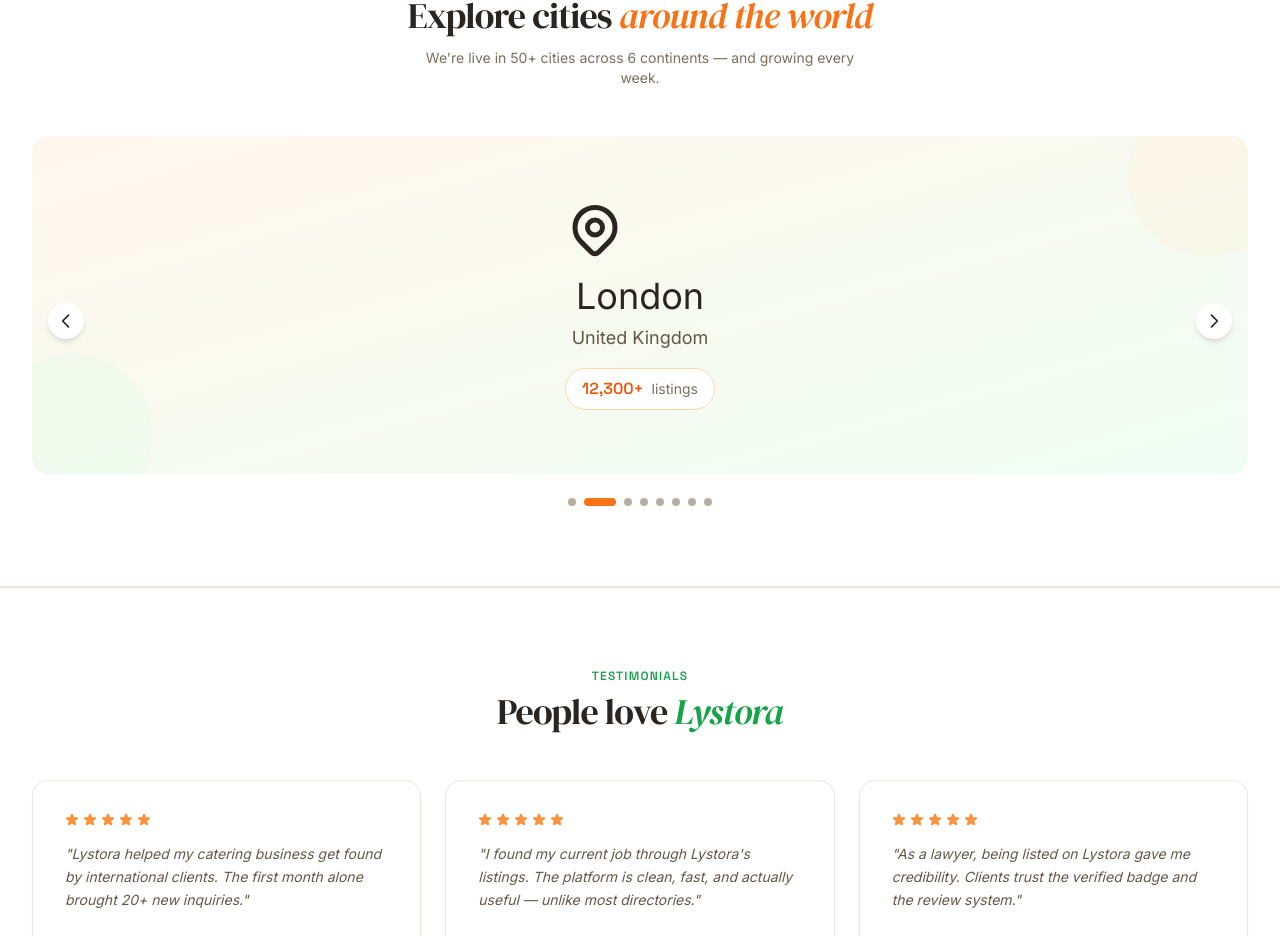
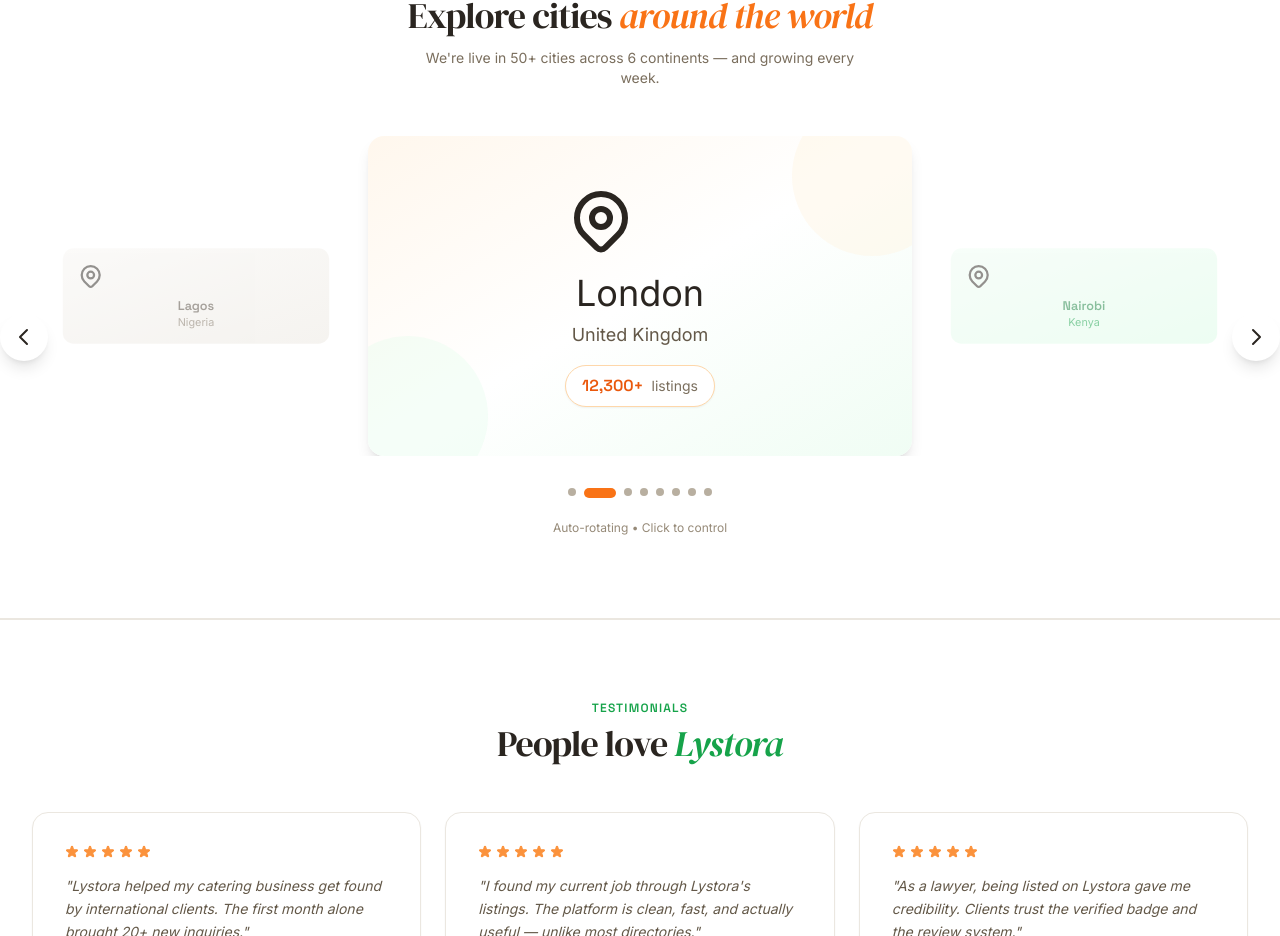
Before and after one commit to Ifunanya-190/Lystora, a React (Vite) app: page / in a window 1280 px wide. Shown: the part 2288-3224 px from the top of the page. Built offline with nearby package versions, Linux system fonts and the light colour scheme; no server answers.

Commit message:
Implement cover flow carousel with three-panel peek view

```diff
--- a/src/components/CityCarousel.jsx
+++ b/src/components/CityCarousel.jsx
@@ -4,36 +4,65 @@
 
 export default function CityCarousel({ cities }) {
   const [currentIndex, setCurrentIndex] = useState(0)
+  const [isAutoPlay, setIsAutoPlay] = useState(true)
 
   // Auto-rotate cities every 5 seconds
   useEffect(() => {
+    if (!isAutoPlay) return
+
     const interval = setInterval(() => {
       setCurrentIndex((prevIndex) => (prevIndex + 1) % cities.length)
     }, 5000)
     return () => clearInterval(interval)
-  }, [cities.length])
+  }, [cities.length, isAutoPlay])
 
   const goToPrevious = () => {
+    setIsAutoPlay(false)
     setCurrentIndex((prevIndex) =>
       prevIndex === 0 ? cities.length - 1 : prevIndex - 1
     )
   }
 
   const goToNext = () => {
+    setIsAutoPlay(false)
     setCurrentIndex((prevIndex) => (prevIndex + 1) % cities.length)
   }
 
+  const handleDotClick = (index) => {
+    setIsAutoPlay(false)
+    setCurrentIndex(index)
+  }
+
+  // Get previous, current, and next cities for the three-panel view
+  const getPrevIndex = () => (currentIndex === 0 ? cities.length - 1 : currentIndex - 1)
+  const getNextIndex = () => (currentIndex + 1) % cities.length
+
+  const prevCity = cities[getPrevIndex()]
   const currentCity = cities[currentIndex]
+  const nextCity = cities[getNextIndex()]
 
   return (
-    <div className="relative">
-      {/* Main carousel container */}
-      <div className="relative overflow-hidden">
+    <div className="relative w-full">
+      {/* Three-Panel Carousel Container */}
+      <div className="relative overflow-hidden w-full">
+        <div className="flex items-center justify-center gap-4 md:gap-6 px-4">
+          {/* Previous City (Left) - Peek View */}
+          <div className="hidden md:flex flex-shrink-0 w-1/4 opacity-50 transform scale-90 transition-all duration-500">
+            <div className="w-full bg-gradient-to-br from-ink-50 to-ink-100 rounded-xl p-4 text-center">
+              <div className="text-3xl mb-2">{prevCity.flag}</div>
+              <h4 className="font-accent font-semibold text-sm text-ink-700 truncate">
+                {prevCity.name}
+              </h4>
+              <p className="text-xs text-ink-500">{prevCity.country}</p>
+            </div>
+          </div>
+
+          {/* Current City (Center) - Main Focus */}
           <Link
             to={`/city?loc=${currentCity.name}`}
-          className="block group"
+            className="flex-1 md:flex-shrink-0 md:w-2/5 group transition-transform duration-500"
           >
-          <div className="bg-gradient-to-br from-terra-50 to-forest-50 rounded-2xl p-8 sm:p-12 md:p-16 text-center min-h-80 flex flex-col items-center justify-center relative overflow-hidden transition-all duration-500"
+            <div className="bg-gradient-to-br from-terra-50 via-white to-forest-50 rounded-2xl p-8 sm:p-12 text-center min-h-80 flex flex-col items-center justify-center relative overflow-hidden shadow-lg group-hover:shadow-2xl transition-shadow duration-300 transform group-hover:scale-105"
             >
               {/* Decorative circles */}
               <div className="absolute -top-10 -right-10 w-40 h-40 bg-terra-100 rounded-full opacity-30" />
@@ -41,12 +70,14 @@
 
               {/* Content */}
               <div className="relative z-10">
-              <div className="text-5xl md:text-6xl mb-4">{currentCity.flag}</div>
+                <div className="text-6xl md:text-7xl mb-4 animate-bounce-slow">
+                  {currentCity.flag}
+                </div>
                 <h3 className="font-editorial text-3xl md:text-4xl text-ink-900 mb-2 group-hover:text-terra-600 transition-colors">
                   {currentCity.name}
                 </h3>
                 <p className="text-lg text-ink-600 mb-4">{currentCity.country}</p>
-              <div className="inline-flex items-center gap-2 bg-white rounded-full px-4 py-2 border border-terra-200 group-hover:border-terra-400 transition-colors">
+                <div className="inline-flex items-center gap-2 bg-white rounded-full px-4 py-2 border border-terra-200 group-hover:border-terra-400 shadow-sm transition-all">
                   <span className="font-accent font-semibold text-terra-600">
                     {currentCity.listingCount}
                   </span>
@@ -55,37 +86,59 @@
               </div>
             </div>
           </Link>
+
+          {/* Next City (Right) - Peek View */}
+          <div className="hidden md:flex flex-shrink-0 w-1/4 opacity-50 transform scale-90 transition-all duration-500">
+            <div className="w-full bg-gradient-to-br from-forest-50 to-forest-100 rounded-xl p-4 text-center">
+              <div className="text-3xl mb-2">{nextCity.flag}</div>
+              <h4 className="font-accent font-semibold text-sm text-forest-700 truncate">
+                {nextCity.name}
+              </h4>
+              <p className="text-xs text-forest-600">{nextCity.country}</p>
+            </div>
+          </div>
+        </div>
       </div>
 
-      {/* Navigation buttons */}
+      {/* Navigation Buttons */}
       <button
         onClick={goToPrevious}
-        className="absolute left-4 top-1/2 -translate-y-1/2 z-20 bg-white rounded-full p-2 shadow-md hover:shadow-lg hover:bg-terra-50 transition-all"
+        className="absolute left-0 top-1/2 -translate-y-1/2 z-20 -ml-6 md:-ml-8 bg-white rounded-full p-3 shadow-lg hover:shadow-xl hover:bg-terra-50 transition-all duration-200 transform hover:scale-110"
+        aria-label="Previous city"
       >
-        <HiOutlineChevronLeft className="text-xl text-ink-900" />
+        <HiOutlineChevronLeft className="text-2xl text-ink-900" />
       </button>
 
       <button
         onClick={goToNext}
-        className="absolute right-4 top-1/2 -translate-y-1/2 z-20 bg-white rounded-full p-2 shadow-md hover:shadow-lg hover:bg-terra-50 transition-all"
+        className="absolute right-0 top-1/2 -translate-y-1/2 z-20 -mr-6 md:-mr-8 bg-white rounded-full p-3 shadow-lg hover:shadow-xl hover:bg-terra-50 transition-all duration-200 transform hover:scale-110"
+        aria-label="Next city"
       >
-        <HiOutlineChevronRight className="text-xl text-ink-900" />
+        <HiOutlineChevronRight className="text-2xl text-ink-900" />
       </button>
 
-      {/* Dot indicators */}
-      <div className="flex justify-center gap-2 mt-6">
+      {/* Dot Indicators */}
+      <div className="flex justify-center gap-2 mt-8">
         {cities.map((_, index) => (
           <button
             key={index}
-            onClick={() => setCurrentIndex(index)}
-            className={`w-2 h-2 rounded-full transition-all ${
+            onClick={() => handleDotClick(index)}
+            className={`transition-all duration-300 ${
               index === currentIndex
-                ? 'bg-terra-500 w-8'
-                : 'bg-ink-300 hover:bg-ink-400'
+                ? 'bg-terra-500 w-8 h-2.5 rounded-full'
+                : 'bg-ink-300 hover:bg-ink-400 w-2 h-2 rounded-full'
             }`}
+            aria-label={`Go to city ${index + 1}`}
           />
         ))}
       </div>
+
+      {/* Auto-play indicator */}
+      {isAutoPlay && (
+        <div className="text-center mt-4">
+          <span className="text-xs text-ink-400">Auto-rotating • Click to control</span>
+        </div>
+      )}
     </div>
   )
 }
```
Lines whose indentation alone changed are shown as unchanged.
